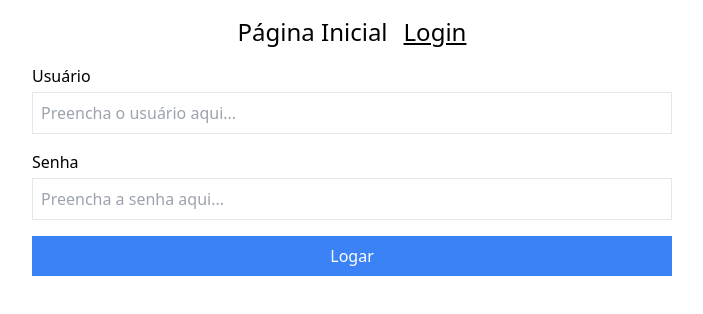
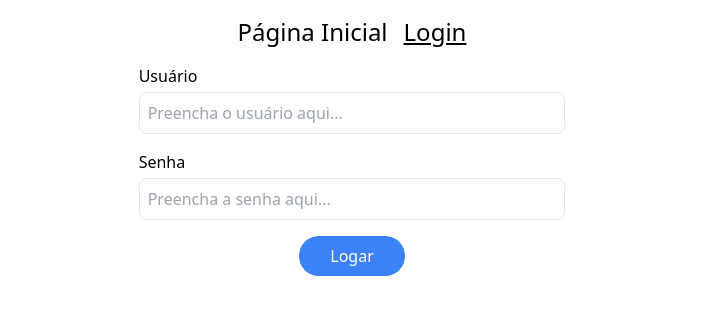
Before and after one commit to ledsouza/prophy, a React (Vite) app in the folder frontend/: page /login in a window 1280 px wide. Shown: the top 314 px of the page, without its empty margins (288-991 px from the left). Built offline with nearby package versions, Linux system fonts and the light colour scheme; no server answers.

Commit message:
styling the form

```diff
--- a/frontend/src/components/Button/index.tsx
+++ b/frontend/src/components/Button/index.tsx
@@ -4,9 +4,14 @@ type ButtonProps = ButtonHTMLAttributes<HTMLButtonElement>;
 
 const Button = ({ children, disabled, ...props }: ButtonProps) => {
     return (
-        <button {...props} className="p-2 bg-blue-500 text-white">
-            {disabled ? "Carregando..." : children}
-        </button>
+        <div className="flex justify-center">
+            <button
+                {...props}
+                className="w-1/4 p-2 rounded-full bg-blue-500 text-white"
+            >
+                {disabled ? "Carregando..." : children}
+            </button>
+        </div>
     );
 };
 
--- a/frontend/src/components/Form/index.tsx
+++ b/frontend/src/components/Form/index.tsx
@@ -7,7 +7,7 @@ const Form = ({ children, onSubmit, ...props }: FormProps) => {
         <form
             {...props}
             onSubmit={onSubmit}
-            className="flex flex-col justify-items-center gap-4 w-1/2 m-auto"
+            className="flex flex-col justify-items-center gap-4 w-1/3 m-auto"
         >
             {children}
         </form>
--- a/frontend/src/components/Input/index.tsx
+++ b/frontend/src/components/Input/index.tsx
@@ -10,7 +10,11 @@ const Input = forwardRef<HTMLInputElement, InputProps>(
         return (
             <div className="flex flex-col">
                 {label && <label className="mb-1">{label}</label>}
-                <input {...props} ref={ref} className="border p-2" />
+                <input
+                    {...props}
+                    ref={ref}
+                    className="border p-2 w-full rounded-lg"
+                />
                 {error && <div className="text-red-500">{error}</div>}
             </div>
         );
```
